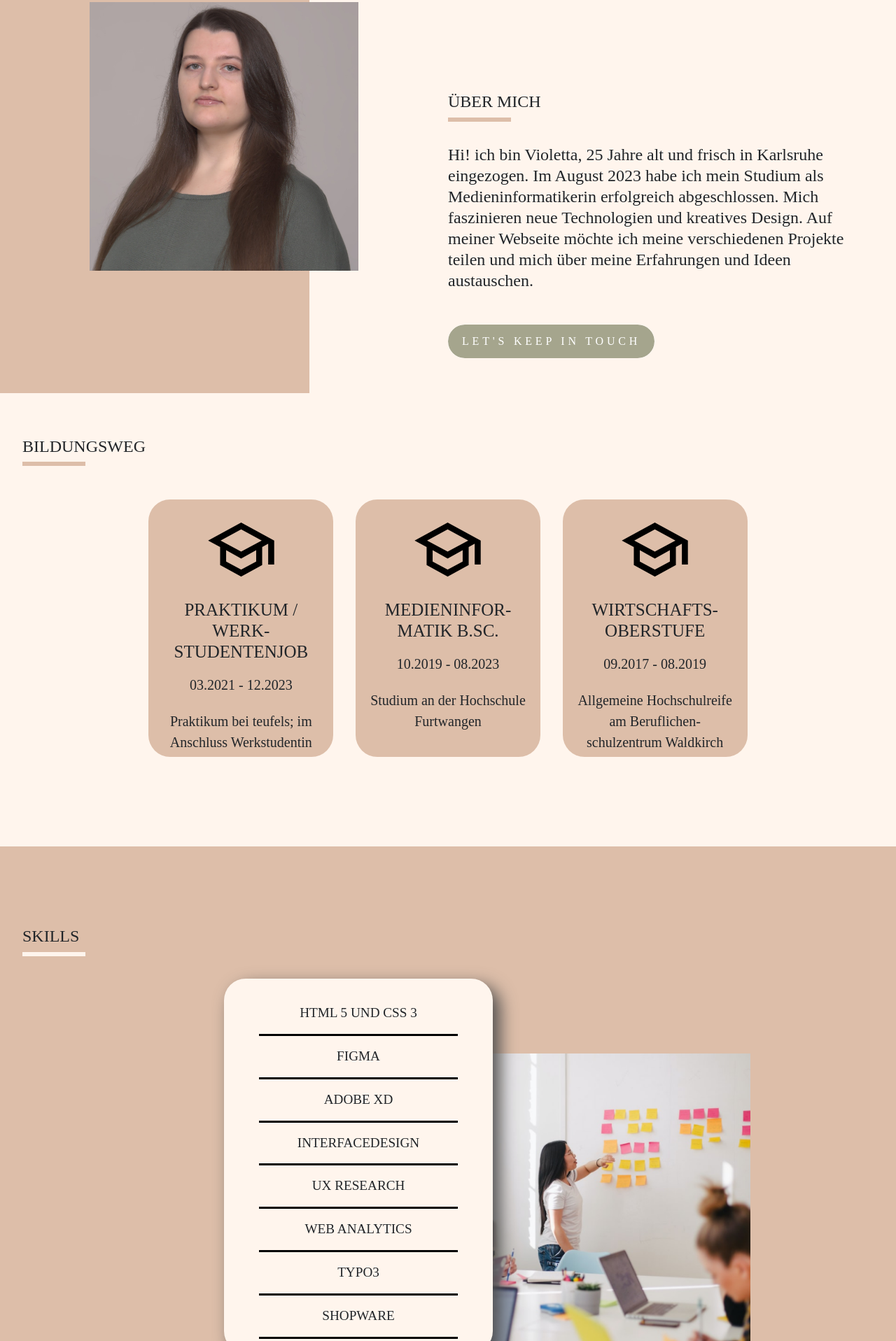
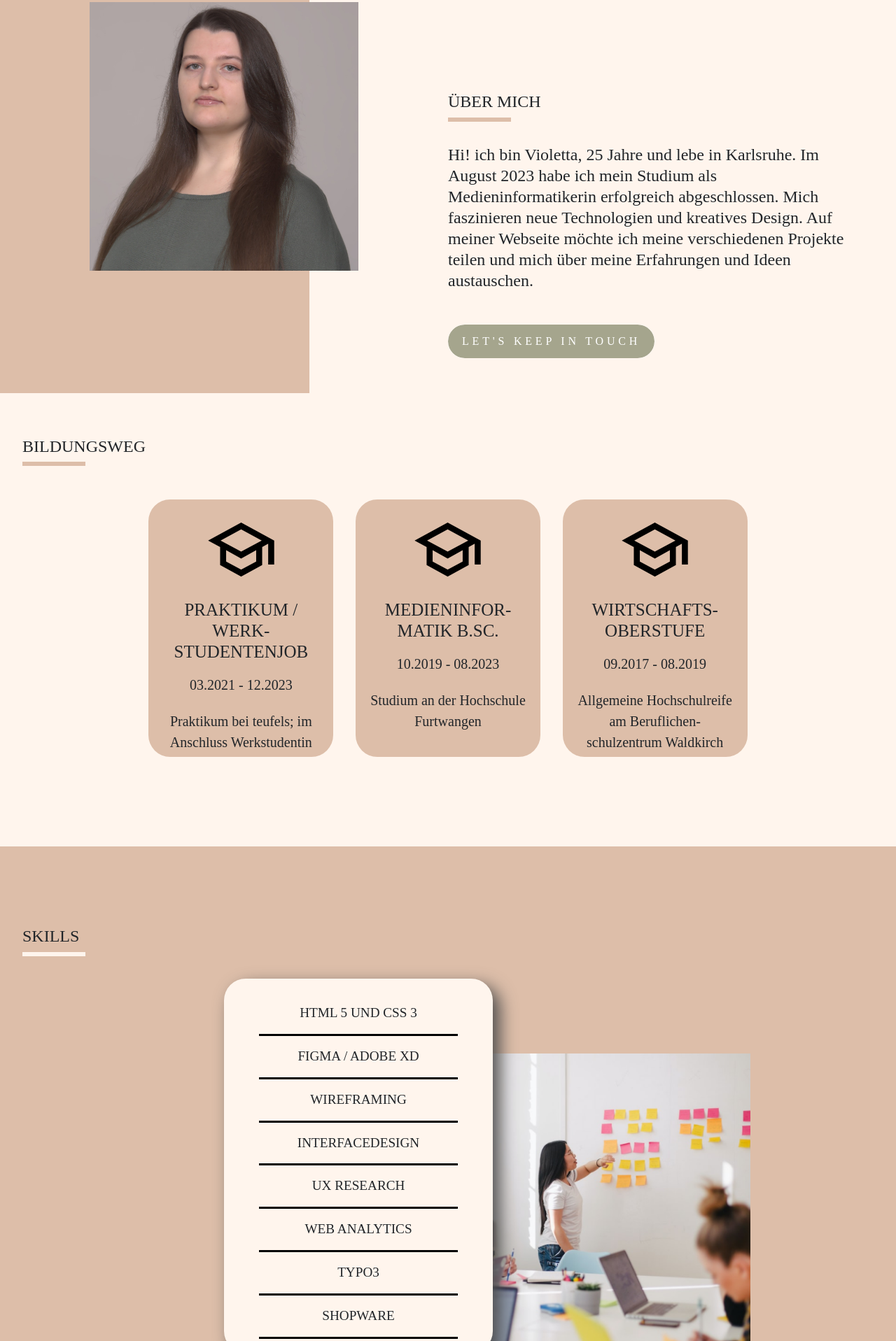
Before and after one commit to Ivorysanna/EigeneWebseite, an Astro site: page / in a window 1280 px wide. Shown: the part 144-2061 px from the top of the page at 70% size. Built offline with nearby package versions, Linux system fonts and the light colour scheme; Astro itself is replaced by a stand-in of ours.

Commit message:
Some skills added and typo fixed

```diff
--- a/src/components/sections/AboutMe.astro
+++ b/src/components/sections/AboutMe.astro
@@ -11,7 +11,7 @@ import LinkButton from "~components/LinkButton.astro";
     <div class="text">
         <Title title="Über mich" />
         <p class="introduction">
-            Hi! ich bin Violetta, 25 Jahre alt und frisch in Karlsruhe eingezogen. Im August 2023 habe ich mein Studium als Medieninformatikerin erfolgreich abgeschlossen. Mich faszinieren neue Technologien und kreatives Design. Auf meiner Webseite möchte ich meine verschiedenen Projekte teilen und
+            Hi! ich bin Violetta, 25 Jahre und lebe in Karlsruhe. Im August 2023 habe ich mein Studium als Medieninformatikerin erfolgreich abgeschlossen. Mich faszinieren neue Technologien und kreatives Design. Auf meiner Webseite möchte ich meine verschiedenen Projekte teilen und
             mich über meine Erfahrungen und Ideen austauschen.
         </p>
 
--- a/src/components/sections/Projects.astro
+++ b/src/components/sections/Projects.astro
@@ -54,7 +54,7 @@ import PictureText from "~components/PictureText.astro";
     <PictureText
         picture="ZeichnenCover.JPG"
         title="Abgabe in Zeichnen"
-        text="In meinem Wahlpflichtfach “Zeichen 1” war die Abschlussaufgabe, ein ausgestorbenes oder vom Aussterben bedrohtes Tier auszuwählen. Zusätzlich sollte eine Infobox über das Tier erstellt und 3 Seiten gestaltet werden."
+        text="In meinem Wahlpflichtfach “Zeichnen 1” war die Abschlussaufgabe, ein ausgestorbenes oder vom Aussterben bedrohtes Tier auszuwählen. Zusätzlich sollte eine Infobox über das Tier erstellt und 3 Seiten gestaltet werden."
         buttontext="Zur PDF"
         href="/ZeichnenAbgabe.pdf"
     />
--- a/src/components/sections/Skills.astro
+++ b/src/components/sections/Skills.astro
@@ -8,8 +8,8 @@
         <img class="skills-background-image" src="skillsBackground.png" />
         <div class="skill-card">
             <p class="skill-points">HTML 5 und CSS 3</p>
-            <p class="skill-points">FIGMA</p>
-            <p class="skill-points">Adobe Xd</p>
+            <p class="skill-points">FIGMA / Adobe XD</p>
+            <p class="skill-points">Wireframing</p>
             <p class="skill-points">Interface&shy;design</p>
             <p class="skill-points">UX Research</p>
             <p class="skill-points">Web Analytics</p>
```
